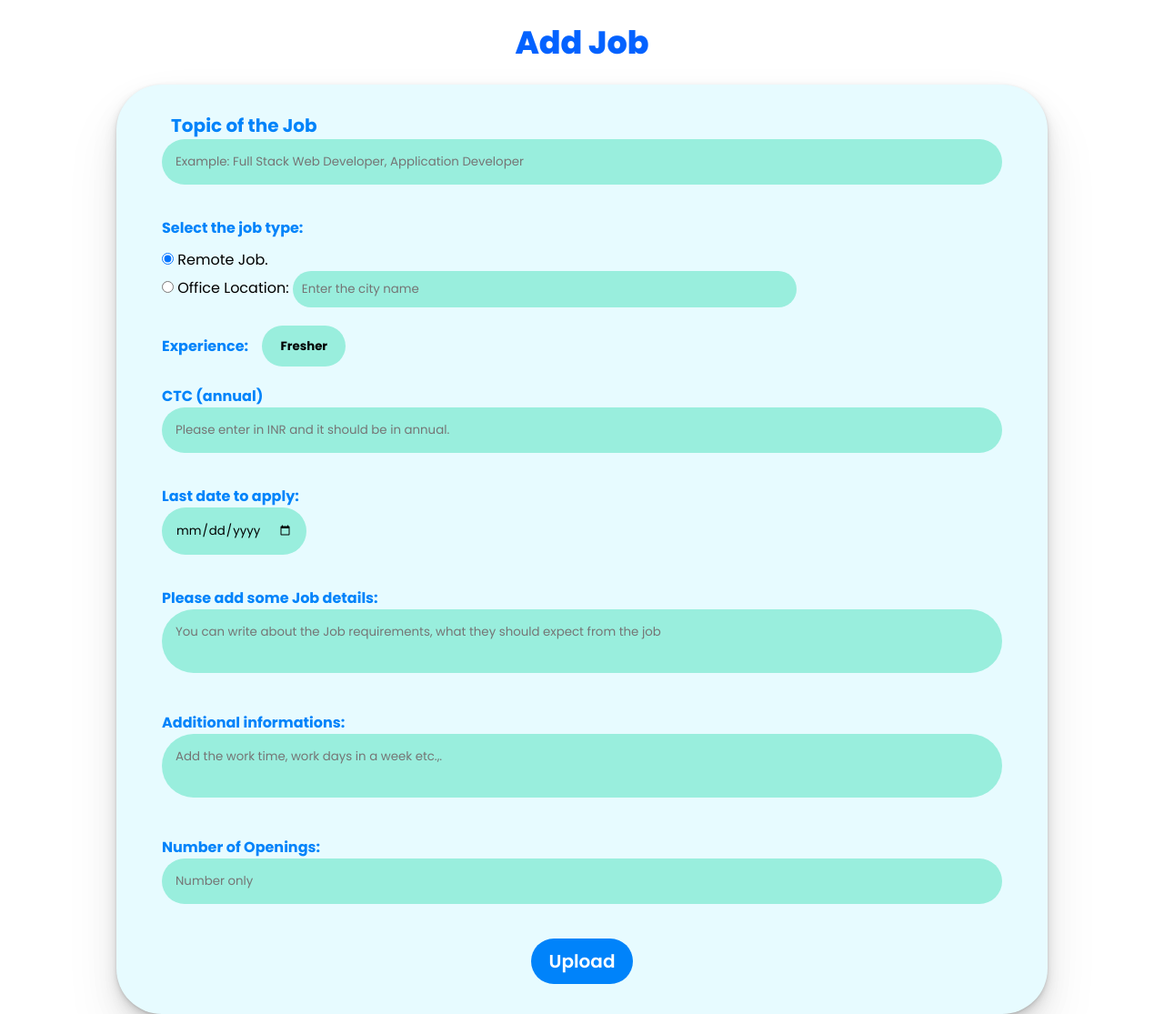
After one commit to Gopi515/CareerConnect, a PHP site: page /html/profiles/company/addjob.php in a window 1280 px wide. The commit adds this page. Shown: the whole page at 91% size. Run offline with PHP 8.4, Linux system fonts and the light colour scheme.

Commit message:
Updated codebase

```diff
--- /dev/null
+++ b/html/profiles/company/addjob.php
@@ -0,0 +1,169 @@
+<!DOCTYPE html>
+<html lang="en">
+
+<head>
+
+    <!-- metas -->
+    <meta charset="UTF-8">
+    <meta name="viewport" content="width=device-width, initial-scale=1.0">
+
+    <!-- titles -->
+    <title>Add Job offer</title>
+
+    <!-- linking -->
+    <link rel="stylesheet" href="../../../style.css">
+
+</head>
+
+<!-- php here -->
+<?php
+require '../../../dbconnect.php';
+
+if ($_SERVER['REQUEST_METHOD'] === 'POST') {
+    $topic = $_POST['topic'];
+    $workLocation = $_POST['worklocation'];
+    $locationName = ($workLocation === 'officelocation') ? $_POST['locationName'] : null;
+    $experience = $_POST['experience'];
+    $CTC = $_POST['CTC'];
+    $applyBy = $_POST['applyby'];
+    $aboutJob = $_POST['about_job'];
+    $additionalinfo = $_POST['additionalinfo'];
+    $openings = $_POST['openings'];
+
+    // Basic data validation
+    $errors = [];
+
+    if (empty($topic)) {
+        $errors[] = "Topic is required.";
+    }
+
+    if (empty($experience)) {
+        $errors[] = "Experience field is required.";
+    }
+
+    if (!is_numeric($CTC)) {
+        $errors[] = "Stipend must be a numeric value.";
+    }
+
+    if (empty($applyBy)) {
+        $errors[] = "Last date to apply is required.";
+    }
+
+    if (empty($aboutJob)) {
+        $errors[] = "Please provide information about the internship.";
+    }
+
+    if (!is_numeric($openings) || $openings <= 0) {
+        $errors[] = "Number of openings must be a positive number.";
+    }
+
+    if (count($errors) > 0) {
+        foreach ($errors as $error) {
+            echo $error . "<br>";
+        }
+    } else {
+        $query = "INSERT INTO job (topic, work_location, location_name, experience, CTC, apply_by, about_Job, additionalinfo, openings)
+                  VALUES (?, ?, ?, ?, ?, ?, ?, ?, ?)";
+
+        $stmt = mysqli_prepare($conn, $query);
+        mysqli_stmt_bind_param($stmt, "ssssdsssi", $topic, $workLocation, $locationName, $experience, $CTC, $applyBy, $aboutJob, $additionalinfo, $openings);
+
+        if (mysqli_stmt_execute($stmt)) {
+            header('Location: company.html');
+            exit;
+        } else {
+            echo "Error: " . mysqli_error($db);
+        }
+
+        mysqli_stmt_close($stmt);
+    }
+}
+?>
+
+
+<!-- body starts -->
+<body>
+
+    <!-- Page title -->
+    <div>
+        <h1 class="title tinterna">
+            Add Job
+        </h1>
+    </div>
+    <div class="Internship">
+        <form action="addjob.php" method="POST">
+            <!-- Topic of the Job -->
+            <div class="topic">
+                <p class="Internship-topic">Topic of the Job</p>
+                <input type="text" name="topic" class="txt-box" placeholder="Example: Full Stack Web Developer, Application Developer" required>
+            </div>
+            <div class="category">
+                <legend>Select the job type:</legend>
+
+                <!-- Radio button for Work From Home -->
+                <label for="WFH">
+                    <input type="radio" id="WFH" name="worklocation" value="workfromhome" checked> Remote Job.
+                </label>
+                <br>
+                <!-- Radio button for Office Location -->
+                <label for="NWFH">
+                    <input type="radio" id="NWFH" name="worklocation" value="officelocation"> Office Location:
+                    <input type="text" name="locationName" class="NWFH-loc" placeholder="Enter the city name">
+                </label>
+            </div>
+
+            <!-- Duration selection -->
+            <div class="duraptionpart">
+                <p>Experience:</p>
+                <select name="duration" id="duration" required>
+                    <option value="fresher">Fresher</option>
+                    <option value="lessthan1">0-1 year</option>
+                    <option value="1to2">1-2 years</option>
+                    <option value="2to3">2-3 years</option>
+                    <option value="3to4">3-4 years</option>
+                    <option value="morethan4">4+ years</option>
+                </select>
+            </div>
+
+            <!-- CTC input -->
+            <div class="Stripendpart">
+                <p class="stripend">CTC (annual)</p>
+                <input type="number" name="stipend" class="txt-box" placeholder="Please enter in INR and it should be in annual.">
+            </div>
+
+            <!-- Last date to apply input -->
+            <div class="lastdate">
+                <p class="applyby">Last date to apply:</p>
+                <input type="date" name="applyby" class="date" required>
+            </div>
+
+            <!-- Information about the Job -->
+            <div class="internabout">
+                <p class="aboutintern">Please add some Job details:</p>
+                <textarea name="aboutintern" class="txt-box abouttxt" placeholder="You can write about the Job requirements, what they should expect from the job" style="resize: none;" required></textarea>
+            </div>
+
+            <!-- Additional Information area -->
+            <div class="information">
+                <p class="additionalinfo">Additional informations:</p>
+                <textarea name="moreabout" class="txt-box abouttxt" placeholder="Add the work time, work days in a week etc.,." style="resize: none;" required></textarea>
+            </div>
+
+            <!-- Number of Openings input -->
+            <div class="Total-vacancy">
+                <p class="opening">Number of Openings:</p>
+                <input type="number" name="openings" class="txt-box" placeholder="Number only" id="vacancyInput" required>
+                <p class="error-message" style="color: red;"></p>
+            </div>
+
+            <!-- Submit button -->
+            <div class="subaddintern">
+                <button class="btn submit" id="submitButton" type="submit">Upload</button>
+            </div>
+        </form>
+    </div>
+
+    <!-- JavaScript inclusion -->
+    <script src="../../../javaScripts/tillzero.js"></script>
+</body>
+</html>
--- a/style.css
+++ b/style.css
@@ -830,7 +830,6 @@ legend {
     font-weight: bold;
 }
 
-
 /* Style for the certificate section */
 .iscertificate {
     margin-bottom: 20px;
@@ -858,6 +857,14 @@ legend {
 
 .submit:hover {
     background-color: #0056b3;
+}
+
+.information {
+    margin-bottom: 20px;
+}
+.additionalinfo {
+    font-weight: bold;
+    color: var(--fourth-col);
 }
 
 
```
Also changed, not shown: html/profiles/company/addinternship.html (deleted, +0 -101 lines).
